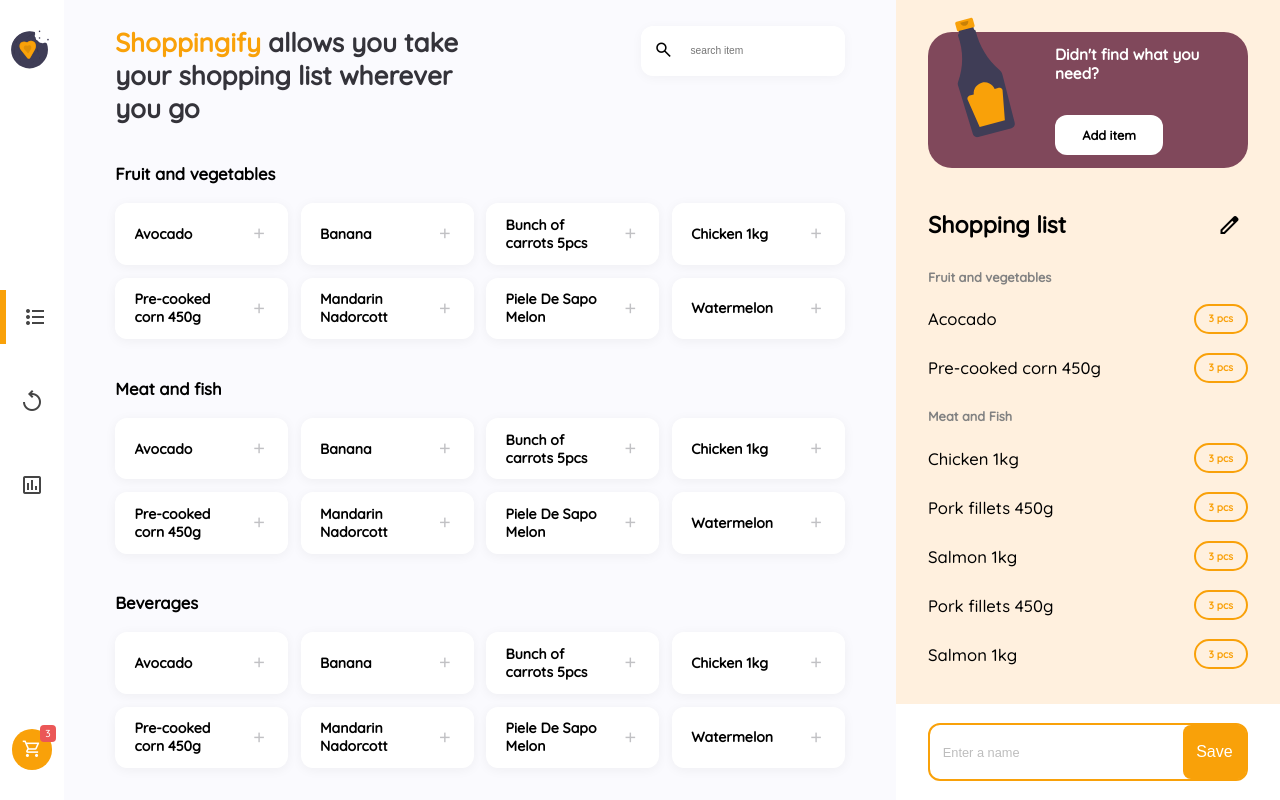
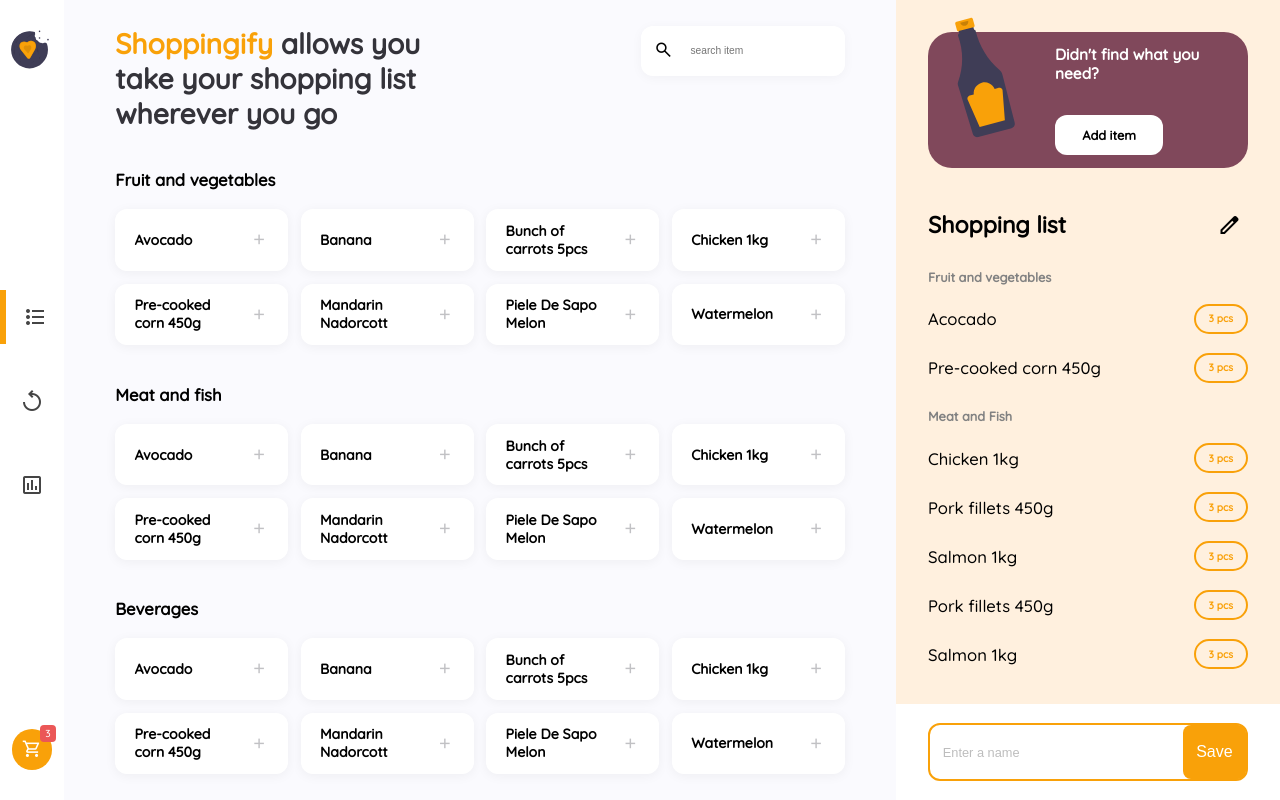
Before and after one commit to christiandionisio/shoppingify, a React (Create React App) app: page / in a window 1280 px wide. Built offline with nearby package versions, Linux system fonts and the light colour scheme.

Commit message:
fix font-size item-header title

```diff
--- a/src/styles/components/tabs/ItemsTab.css
+++ b/src/styles/components/tabs/ItemsTab.css
@@ -13,7 +13,7 @@
 
 .items-header h1 {
     color: #34333A;
-    font-size: 26px;
+    font-size: 2.2vw;
     width: 50%;
 }
 
```
